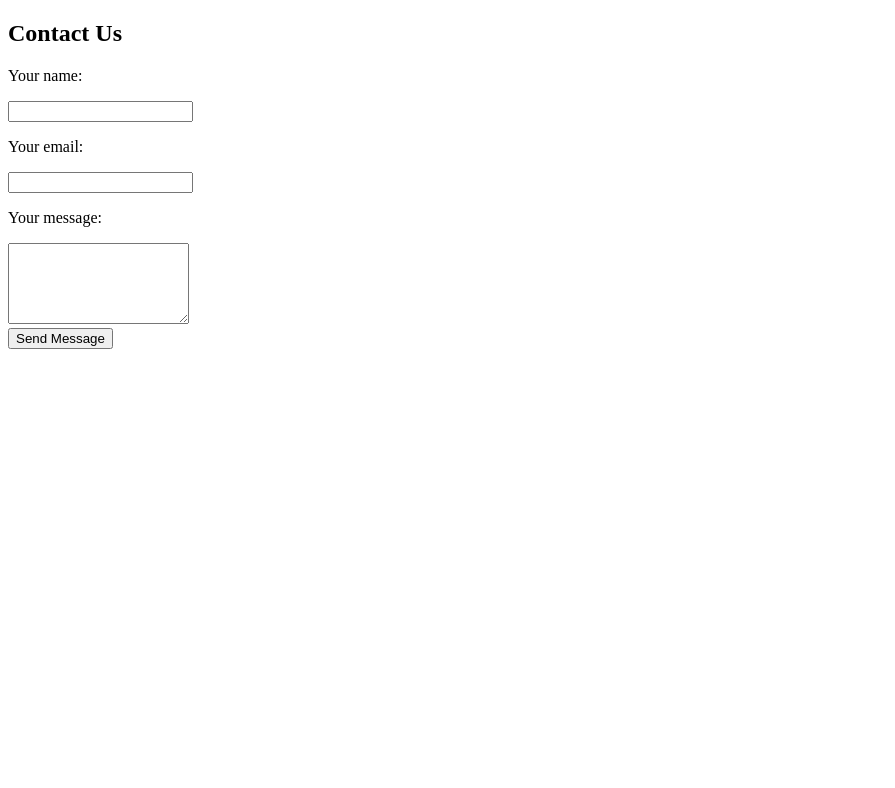
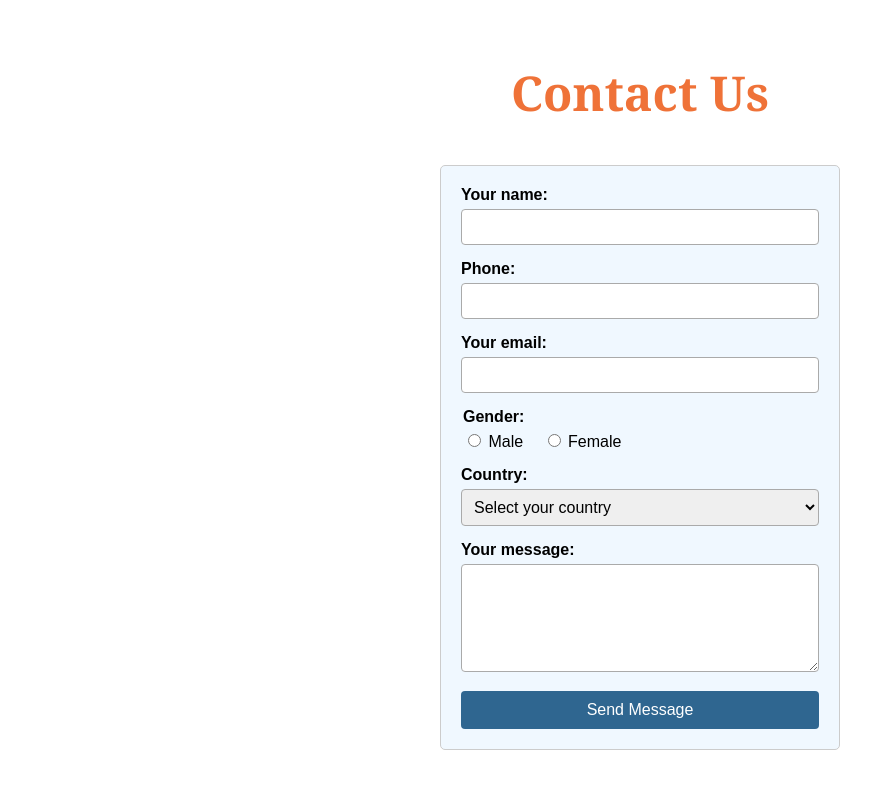
Before and after one commit to diutnh26/Front-End-Programming, a plain HTML site: page form-demo-class/index.html in a window 1280 px wide. Shown: the whole page, without its empty margins (0-895 px from the left). Drawn offline with Linux system fonts and the light colour scheme.

Commit message:
Polishing UI for form

```diff
--- a/form-demo-class/index.html
+++ b/form-demo-class/index.html
@@ -9,25 +9,57 @@
   <body>
     <article>
       <h1>Contact Us</h1>
-      <form action="https://httpsbin.org/post" method="post">
-        <div>
-          <p>
-            <label for="name">Your name:</label>
-          </p>
-          <input type="text" id="name" name="name" required />
+      <form action="https://httpbin.org/post" method="post">
+        <div class="field">
+          <label for="name">Your name:</label>
+          <input
+            type="text"
+            id="name"
+            name="name"
+            autocomplete="name"
+            required
+          />
         </div>
 
-        <div>
-          <p>
-            <label for="email">Your email:</label>
-          </p>
-          <input type="email" id="email" name="email" required />
+        <div class="field">
+          <label for="phone">Phone:</label>
+          <input type="tel" id="phone" name="phone" autocomplete="tel" required />
         </div>
 
-        <div>
-          <p>
-            <label for="message">Your message:</label>
-          </p>
+        <div class="field">
+          <label for="email">Your email:</label>
+          <input
+            type="email"
+            id="email"
+            name="email"
+            autocomplete="email"
+            required
+          />
+        </div>
+
+        <fieldset class="field">
+          <legend>Gender:</legend>
+          <input type="radio" id="male" name="gender" value="male" required />
+          <label for="male">Male</label>
+          <input type="radio" id="female" name="gender" value="female" />
+          <label for="female">Female</label>
+        </fieldset>
+
+        <div class="field">
+          <label for="country">Country:</label>
+          <select id="country" name="country" autocomplete="country" required>
+            <option value="">Select your country</option>
+            <option value="US">United States</option>
+            <option value="CA">Canada</option>
+            <option value="GB">United Kingdom</option>
+            <option value="AU">Australia</option>
+            <option value="VN">Vietnam</option>
+            <option value="other">Other</option>
+          </select>
+        </div>
+
+        <div class="field">
+          <label for="message">Your message:</label>
           <textarea id="message" name="message" rows="5" required></textarea>
         </div>
 
--- a/form-demo-class/style.css
+++ b/form-demo-class/style.css
@@ -1,4 +1,96 @@
-article ::content
-    {
-        align-content: center;
-    }
+*
+{
+    box-sizing: border-box;
+}
+
+body
+{
+    margin: 0;
+    padding: 20px;
+    font-family: Arial, sans-serif;
+}
+
+h1
+{
+    text-align: center;
+    font-family: Cambria, Cochin, Georgia, Times, 'Times New Roman', serif;
+    font-size: 3em;
+    color: #ef7238;
+}
+
+form
+{
+    max-width: 400px;
+    margin: 0 auto;
+    padding: 20px;
+    border: 1px solid #ccc;
+    border-radius: 5px;
+    background-color: aliceblue;
+}
+
+.field
+{
+    margin-bottom: 15px;
+}
+
+fieldset
+{
+    padding: 0;
+    border: none;
+}
+
+legend,
+div.field > label
+{
+    display: block;
+    margin-bottom: 5px;
+    padding: 0;
+    font-weight: bold;
+}
+
+fieldset label
+{
+    margin-right: 15px;
+}
+
+input:not([type="radio"]),
+select,
+textarea
+{
+    width: 100%;
+    padding: 8px;
+    border: 1px solid #aaa;
+    border-radius: 4px;
+    font: inherit;
+}
+
+textarea
+{
+    resize: vertical;
+}
+
+input:focus,
+select:focus,
+textarea:focus,
+button:focus-visible
+{
+    outline: 2px solid steelblue;
+    outline-offset: 1px;
+}
+
+button
+{
+    width: 100%;
+    padding: 10px;
+    border: none;
+    border-radius: 4px;
+    background-color: #2f6690;
+    color: white;
+    font: inherit;
+    cursor: pointer;
+}
+
+button:hover
+{
+    background-color: #24516f;
+}
```
